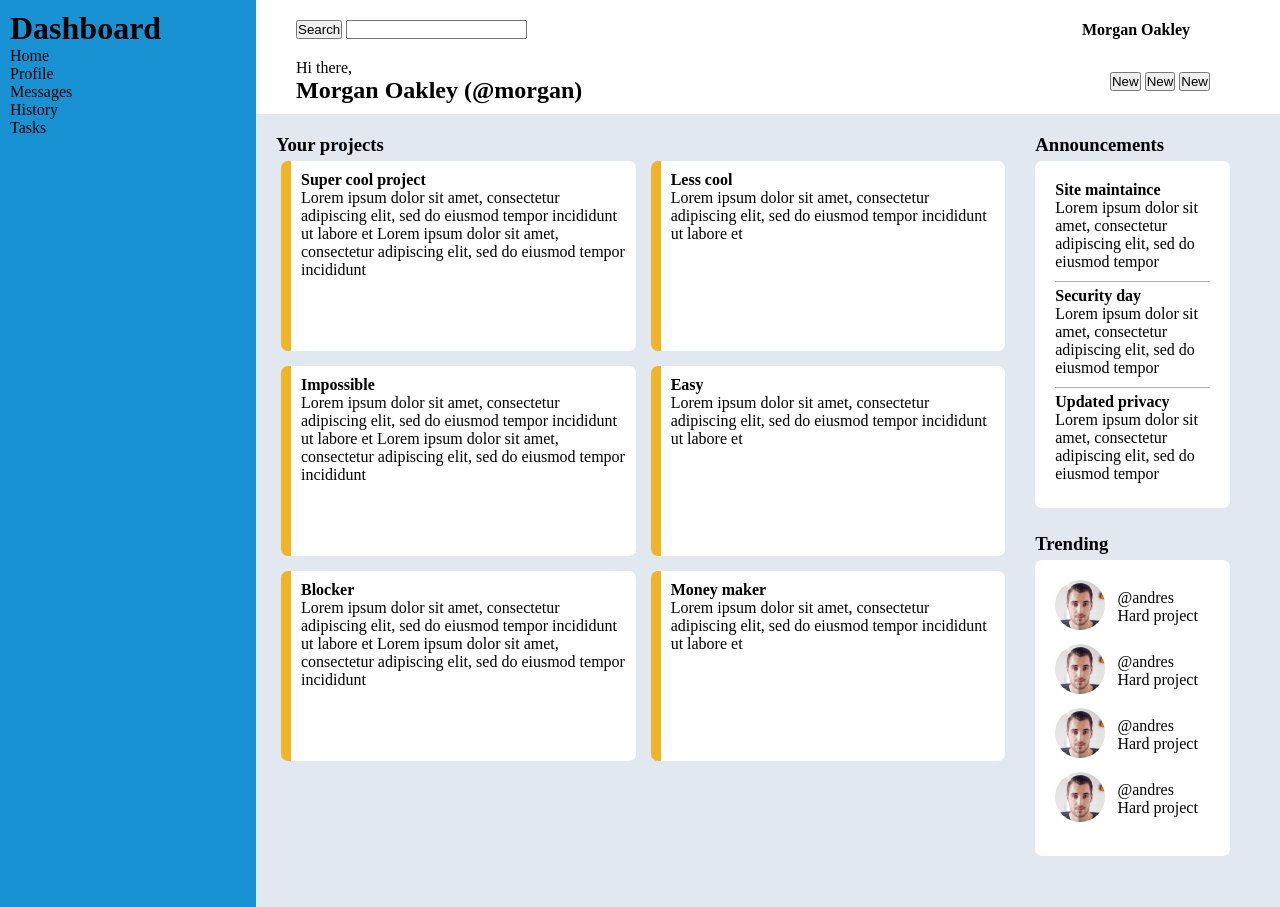
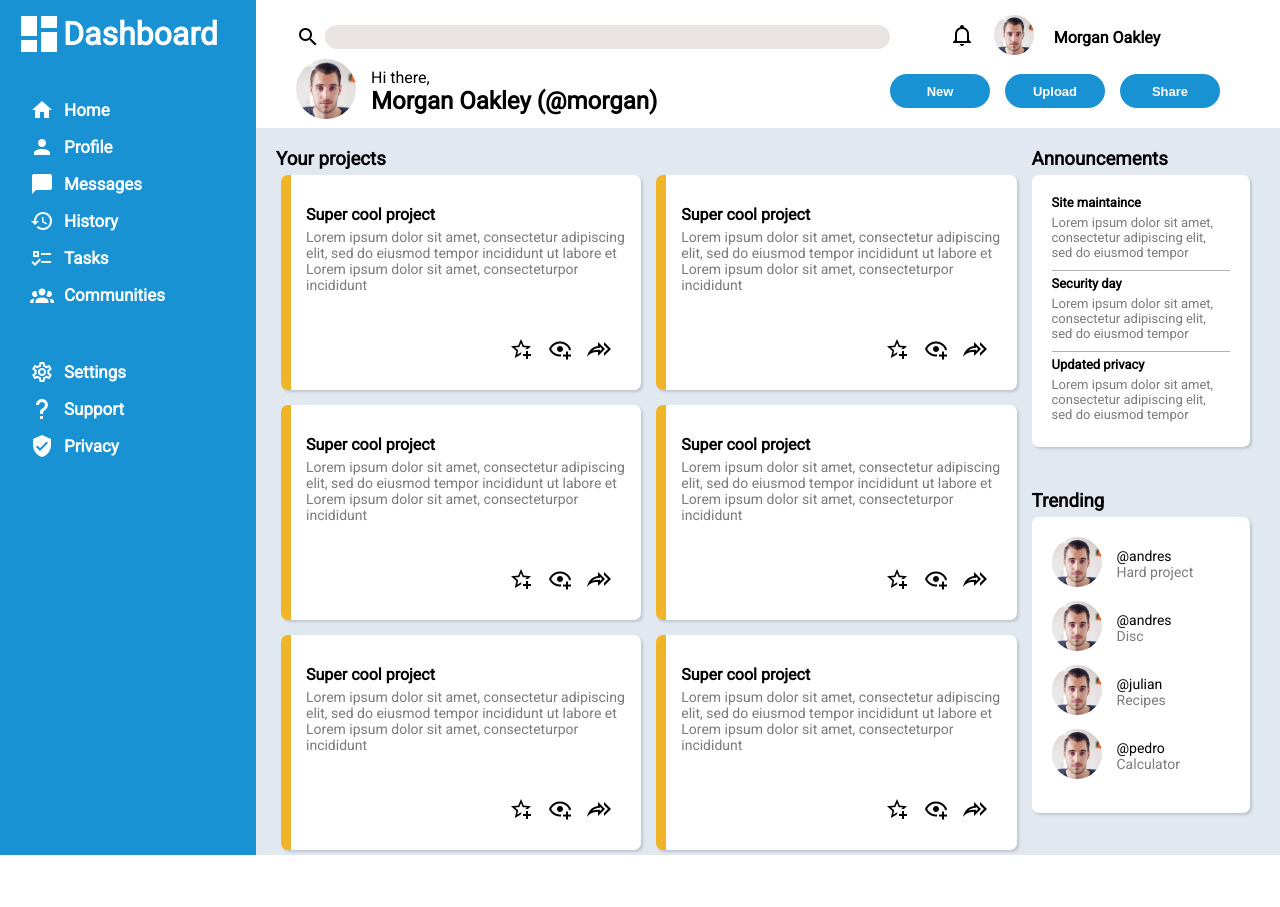
Before and after one commit to ditod1/07_dashboard, a plain HTML site: page index.html in a window 1280 px wide. After the commit the page ends 855 px from the top, so only its background shows below. Drawn offline with Linux system fonts and the light colour scheme.

Commit message:
Add assests and styling

```diff
--- a/index.html
+++ b/index.html
@@ -5,6 +5,9 @@
   <meta charset="UTF-8">
   <meta http-equiv="X-UA-Compatible" content="IE=edge">
   <meta name="viewport" content="width=device-width, initial-scale=1.0">
+  <link rel="preconnect" href="https://fonts.googleapis.com">
+  <link rel="preconnect" href="https://fonts.gstatic.com" crossorigin>
+  <link href="https://fonts.googleapis.com/css2?family=Roboto&display=swap" rel="stylesheet">
   <link rel="stylesheet" href="style.css">
   <title>Admin Dashboard</title>
 </head>
@@ -12,35 +15,94 @@
 <body>
   <div class="main-cont">
     <div class="header">
-      <div class="top">
+      <div class="search-cont">
         <form action="#" method="get">
-          <input type="submit" value="Search">
+          <label for="search-bar">
+            <img src="./img/magnify.png" alt="Search">
+          </label>
           <input type="text" name="search-bar" id="search-bar">
         </form>
-        <div class="profile">
+      </div>
+      <div class="profile-cont">
+        <div class="logo"><a href="#"><img src="./img/bell.png" alt="Alarms"></a></div>
+        <a href="#"><img src="./img/user1.jpg" alt="User Picture"></a>
         <h4>Morgan Oakley</h4>
       </div>
-      </div>
-      <div class="bot">
-        <div class="greetings">
+      <div class="greetings-cont">
+        <a href="#"><img src="./img/user1.jpg" alt="User Picture"></a>
+        <div class="info">
           <p>Hi there,</p>
           <h2>Morgan Oakley (@morgan) </h2>
         </div>
+      </div>
       <div class="button-cont">
         <button>New</button>
-          <button>New</button>
-          <button>New</button>
-        </div>
+        <button>Upload</button>
+        <button>Share</button>
       </div>
     </div>
     <div class="sidebar">
+      <a href="#">
+        <img src="./img/dashboard.png" alt="">
         <h1>Dashboard</h1>
+      </a>
       <ul>
-        <li>Home</li>
-        <li>Profile</li>
-        <li>Messages</li>
-        <li>History</li>
-        <li>Tasks</li>
+        <li>
+          <a href="#">
+            <img src="./img/home.png" alt="">
+            <p>Home</p>
+          </a>
+        </li>
+        <li>
+          <a href="#">
+            <img src="./img/account.png" alt="">
+            <p>Profile</p>
+          </a>
+        </li>
+        <li>
+          <a href="#">
+            <img src="./img/message.png" alt="">
+            <p>Messages</p>
+          </a>
+        </li>
+        <li>
+          <a href="#">
+            <img src="./img/history.png" alt="">
+            <p>History</p>
+          </a>
+        </li>
+        <li>
+          <a href="#">
+            <img src="./img/list.png" alt="">
+            <p>Tasks</p>
+          </a>
+        </li>
+        <li>
+          <a href="#">
+            <img src="./img/group.png" alt="">
+            <p>Communities</p>
+          </a>
+        </li>
+      </ul>
+      <ul>
+        <li>
+          <a href="#">
+            <img src="./img/cog.png" alt="">
+            <p>Settings</p>
+          </a>
+        </li>
+        <li>
+          <a href="#">
+            <img src="./img/help.png" alt="">
+            <p>Support</p>
+          </a>
+        </li>
+        <li>
+          <a href="#">
+            <img src="./img/shield.png" alt="">
+            <p>Privacy</p>
+          </a>
+        </li>
       </ul>
     </div>
     <div class="content">
@@ -48,43 +110,82 @@
         <h3>Your projects</h3>
         <div class="proj-content">
           <div class="project">
+            <div class="text-cont">
               <h4>Super cool project</h4>
               <p>Lorem ipsum dolor sit amet, consectetur adipiscing elit, sed do eiusmod tempor incididunt ut labore et
-              Lorem ipsum dolor sit amet, consectetur adipiscing elit, sed do eiusmod tempor incididunt
+                Lorem ipsum dolor sit amet, consecteturpor incididunt
               </p>
-            <div class="opt"></div>
+            </div>
+            <div class="opt">
+              <a href="#"><img src="./img/star-plus-outline.png" alt="Favorite"></a>
+              <a href="#"><img src="./img/eye-plus-outline.png" alt="Add to read list"></a>
+              <a href="#"><img src="./img/share-all-outline.png" alt="Share"></a>
+            </div>
           </div>
           <div class="project">
-            <h4>Less cool</h4>
+            <div class="text-cont">
+              <h4>Super cool project</h4>
               <p>Lorem ipsum dolor sit amet, consectetur adipiscing elit, sed do eiusmod tempor incididunt ut labore et
+                Lorem ipsum dolor sit amet, consecteturpor incididunt
               </p>
-            <div class="opt"></div>
+            </div>
+            <div class="opt">
+              <a href="#"><img src="./img/star-plus-outline.png" alt="Favorite"></a>
+              <a href="#"><img src="./img/eye-plus-outline.png" alt="Add to read list"></a>
+              <a href="#"><img src="./img/share-all-outline.png" alt="Share"></a>
+            </div>
           </div>
           <div class="project">
-            <h4>Impossible</h4>
+            <div class="text-cont">
+              <h4>Super cool project</h4>
               <p>Lorem ipsum dolor sit amet, consectetur adipiscing elit, sed do eiusmod tempor incididunt ut labore et
-              Lorem ipsum dolor sit amet, consectetur adipiscing elit, sed do eiusmod tempor incididunt
+                Lorem ipsum dolor sit amet, consecteturpor incididunt
               </p>
-            <div class="opt"></div>
+            </div>
+            <div class="opt">
+              <a href="#"><img src="./img/star-plus-outline.png" alt="Favorite"></a>
+              <a href="#"><img src="./img/eye-plus-outline.png" alt="Add to read list"></a>
+              <a href="#"><img src="./img/share-all-outline.png" alt="Share"></a>
+            </div>
           </div>
           <div class="project">
-            <h4>Easy</h4>
+            <div class="text-cont">
+              <h4>Super cool project</h4>
               <p>Lorem ipsum dolor sit amet, consectetur adipiscing elit, sed do eiusmod tempor incididunt ut labore et
+                Lorem ipsum dolor sit amet, consecteturpor incididunt
               </p>
-            <div class="opt"></div>
+            </div>
+            <div class="opt">
+              <a href="#"><img src="./img/star-plus-outline.png" alt="Favorite"></a>
+              <a href="#"><img src="./img/eye-plus-outline.png" alt="Add to read list"></a>
+              <a href="#"><img src="./img/share-all-outline.png" alt="Share"></a>
+            </div>
           </div>
           <div class="project">
-            <h4>Blocker</h4>
+            <div class="text-cont">
+              <h4>Super cool project</h4>
               <p>Lorem ipsum dolor sit amet, consectetur adipiscing elit, sed do eiusmod tempor incididunt ut labore et
-              Lorem ipsum dolor sit amet, consectetur adipiscing elit, sed do eiusmod tempor incididunt
+                Lorem ipsum dolor sit amet, consecteturpor incididunt
               </p>
-            <div class="opt"></div>
+            </div>
+            <div class="opt">
+              <a href="#"><img src="./img/star-plus-outline.png" alt="Favorite"></a>
+              <a href="#"><img src="./img/eye-plus-outline.png" alt="Add to read list"></a>
+              <a href="#"><img src="./img/share-all-outline.png" alt="Share"></a>
+            </div>
           </div>
           <div class="project">
-            <h4>Money maker</h4>
+            <div class="text-cont">
+              <h4>Super cool project</h4>
               <p>Lorem ipsum dolor sit amet, consectetur adipiscing elit, sed do eiusmod tempor incididunt ut labore et
+                Lorem ipsum dolor sit amet, consecteturpor incididunt
               </p>
-            <div class="opt"></div>
+            </div>
+            <div class="opt">
+              <a href="#"><img src="./img/star-plus-outline.png" alt="Favorite"></a>
+              <a href="#"><img src="./img/eye-plus-outline.png" alt="Add to read list"></a>
+              <a href="#"><img src="./img/share-all-outline.png" alt="Share"></a>
+            </div>
           </div>
         </div>
       </div>
@@ -119,21 +220,21 @@
             <a href="#"><img src="./img/user1.jpg" alt="User Image"></a>
             <div class="user-info">
               <p>@andres</p>
-              <p>Hard project</p>
+              <p>Disc</p>
             </div>
           </div>
           <div class="user">
             <a href="#"><img src="./img/user1.jpg" alt="User Image"></a>
             <div class="user-info">
-              <p>@andres</p>
-              <p>Hard project</p>
+              <p>@julian</p>
+              <p>Recipes</p>
             </div>
           </div>
           <div class="user">
             <a href="#"><img src="./img/user1.jpg" alt="User Image"></a>
             <div class="user-info">
-              <p>@andres</p>
-              <p>Hard project</p>
+              <p>@pedro</p>
+              <p>Calculator</p>
             </div>
           </div>
         </div>
--- a/style.css
+++ b/style.css
@@ -4,49 +4,148 @@
 }
 
 .main-cont {
+  font-family: 'Roboto', sans-serif;
   display: grid;
   grid-template-columns: 1fr 4fr;
   box-sizing: border-box;
 }
 
+/* Header*/
 .header {
-  padding: 20px 30px 0px 40px;
-  margin-bottom: 10px;
-  grid-column: 2/3;
+  padding: 15px 60px 5px 40px;
+  display: grid;
+  grid-template-columns: 2fr 1fr;
+  grid-template-rows: auto 1fr;
 }
 
-.header .top {
+.search-cont {
+  display: grid;
+  align-items: center;
+}
+
+.search-cont form {
   display: flex;
+  align-items: center;
+}
+
+.search-cont input[type=text] {
+  flex: 1;
+  background-color: rgb(235, 228, 228);
+  border-radius: 12px;
+  height: 24px;
+  margin-left: 5px;
+  border: none;
+}
+
+.search-cont label {
+  display: flex;
+  align-items: center;
+}
+
+
+.profile-cont {
+  display: flex;
+  align-items: center;
+  justify-content: center;
+  gap: 20px;
+}
+
+.profile-cont img {
+  height: 40px;
+  border-radius: 50%;
+}
+
+.profile-cont .logo img {
+  height: 24px;
+}
+
+.greetings-cont img {
+  height: 60px;
+  border-radius: 50%;
+}
+
+.greetings-cont {
+  display: flex;
+  gap: 15px;
+  align-items: center;
+}
+
+.button-cont {
+  display: grid;
+  grid-auto-flow: column;
   justify-content: space-between;
   align-items: center;
-  margin-bottom: 20px;
-  padding-right: 60px;
+  gap: 15px;
 }
 
-.header .bot {
-  display: flex;
-  justify-content: space-between;
-  align-items: center;
-  padding-right: 40px;
+.button-cont button {
+  font-size: 13px;
+  font-weight: bold;
+  color: white;
+  background-color: #1992d4;
+  border-radius: 17px;
+  border: none;
+  height: 34px;
+  width: 100px;
 }
 
+/*Sidebar*/
 .sidebar {
+  display: grid;
+  grid-auto-rows: min-content;
+  gap: 40px;
   background-color: #1992d4;
+  color: white;
   padding: 10px;
   grid-row: 1/3;
+
 }
 
 .sidebar ul {
   list-style: none;
+  padding-left: 20px;
 }
 
+.sidebar a {
+  display: flex;
+  align-items: center;
+  color: white;
+  font-weight: bold;
+  text-decoration: none;
+}
+
+.sidebar>a {
+  padding-left: 5px;
+}
+
+
+.sidebar li {
+  font-size: 17px;
+  margin-bottom: 13px;
+}
+
+.sidebar p {
+  margin-left: 10px;
+}
+
+/*Content*/
 .content {
   background-color: #e2e8f0;
   padding: 20px 0px 0px 20px;
   display: grid;
   grid-template-columns: 3fr 1fr;
-  grid-template-rows: 1fr 1fr;
-  gap: 25px;
+  grid-template-rows: auto auto;
+  gap: 0px 10px;
+}
+
+.content p {
+  color: #7b7b7b;
+  font-size: 14px;
+}
+
+.content h4 {
+  font-size: 16px;
+  margin-bottom: 5px;
 }
 
 .proj-content {
@@ -62,11 +161,22 @@
 }
 
 .project {
-  height: 170px;
-  padding: 10px;
+  height: 160px;
+  padding: 30px 15px 25px;
   background-color: #ffffff;
   border-radius: 7px;
   border-left: 10px solid #f0b429;
+  box-shadow: rgba(0, 0, 0, 0.15) 1.95px 1.95px 2.6px;
+  display: grid;
+  grid-template-rows: auto auto;
+}
+
+.project .opt {
+  display: flex;
+  gap: 15px;
+  align-self: end;
+  justify-self: end;
+  padding-right: 15px;
 }
 
 .announce-cont,
@@ -74,20 +184,20 @@
   background-color: #ffffff;
   padding: 20px;
   margin-top: 5px;
-  margin-right: 50px;
+  margin-right: 30px;
   border-radius: 7px;
+  box-shadow: rgba(0, 0, 0, 0.15) 1.95px 1.95px 2.6px;
 }
 
 .announce-cont {
   grid-row: 1;
   grid-column: 2;
-
 }
 
 .users-cont {
-  grid-row: 2;
+  grid-row: 1;
   grid-column: 2;
-  display: grid;
+  box-shadow: rgba(0, 0, 0, 0.15) 1.95px 1.95px 2.6px;
 }
 
 .announce {
@@ -96,17 +206,24 @@
   border-bottom: 1px solid rgb(177, 177, 177);
 }
 
+.announce h4,
+.announce p {
+  font-size: 13px;
+}
+
 .announce:last-child {
   border-bottom: none;
   padding-bottom: 0px;
 }
 
 .user {
-  display: grid;
-  grid-template-columns: auto auto;
-  grid-template-rows: 1fr;
+  display: flex;
   align-items: center;
   margin-bottom: 10px;
+}
+
+.user-info>p:first-child {
+  color: black;
 }
 
 .user img {
@@ -116,8 +233,6 @@
 
 }
 
-.user a {}
-
-.user .name {}
-
-.user .proj {}
+.user a {
+  margin-right: 15px;
+}
```
Also changed, not shown: img/account.png (added), img/bell.png (added), img/cog.png (added), img/dashboard.png (added), img/eye-plus-outline.png (added), img/group.png (added), img/help.png (added), img/history.png (added), img/home.png (added), img/list.png (added), img/magnify.png (added), img/message.png (added), img/share-all-outline.png (added), img/shield.png (added), 1 more files. Lines whose indentation alone changed are shown as unchanged.
